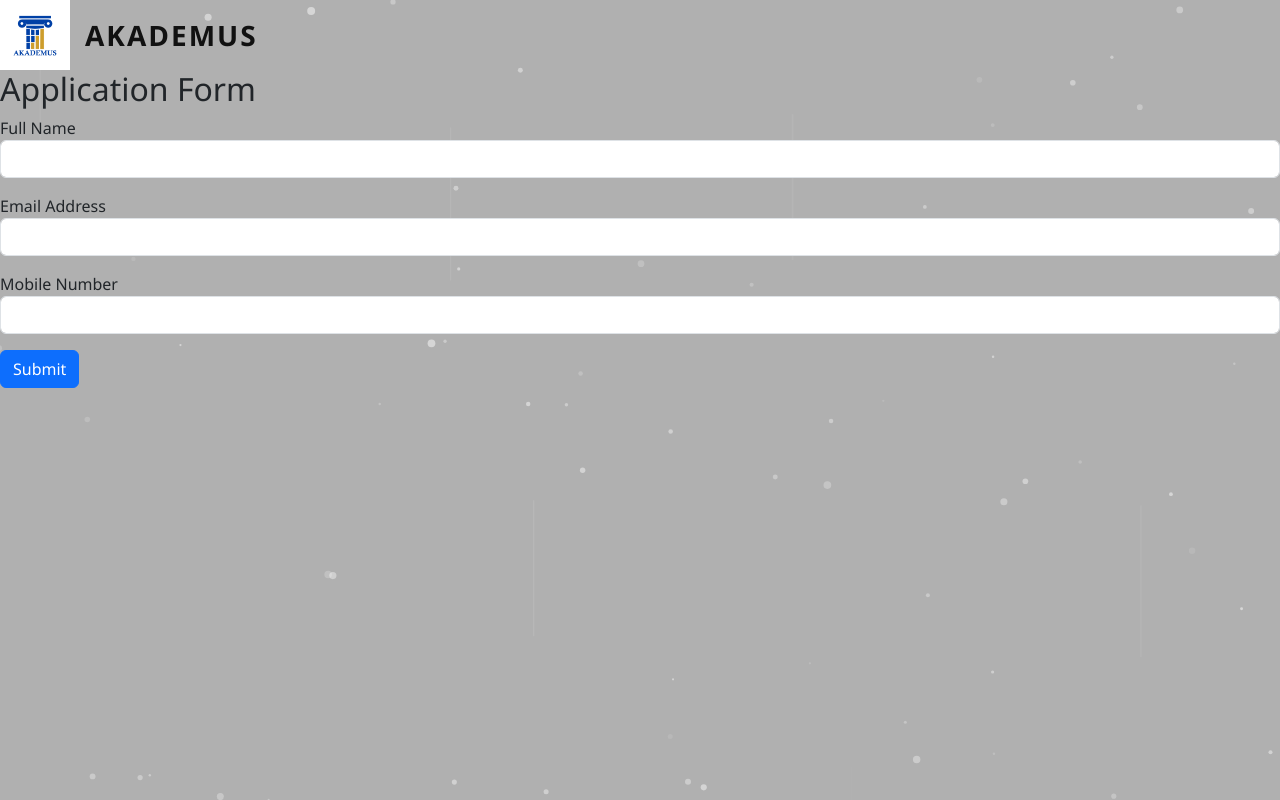
After one commit to onesys-prime-dev/akademus, a CodeIgniter 4 app: the page made by app/Views/applicationform.php in a window 1280 px wide. The commit adds this page. Run offline with PHP 8.4 and a stand-in for CodeIgniter, Linux system fonts and the light colour scheme; the template is opened without the code that fills it, so the values that code supplies are empty; some libraries are stand-ins or nearby versions.

Commit message:
created database and application module for submission

```diff
--- a/app/Config/Database.php
+++ b/app/Config/Database.php
@@ -27,9 +27,9 @@ class Database extends Config
     public array $default = [
         'DSN'          => '',
         'hostname'     => 'localhost',
-        'username'     => '',
+        'username'     => 'root',
         'password'     => '',
-        'database'     => '',
+        'database'     => 'akademus_admission',
         'DBDriver'     => 'MySQLi',
         'DBPrefix'     => '',
         'pConnect'     => false,
--- a/app/Config/Routes.php
+++ b/app/Config/Routes.php
@@ -7,3 +7,5 @@ use CodeIgniter\Router\RouteCollection;
  */
 $routes->get('/', 'Home::index');
 $routes->get('applynowpage', 'ApplyNow::index');
+$routes->get('applicationform', 'ApplicationForm::index');
+$routes->post('applicationform/submit', 'ApplicationForm::submit');
--- /dev/null
+++ b/app/Views/applicationform.php
@@ -0,0 +1,54 @@
+<!DOCTYPE html>
+<html lang="en">
+<head>
+    <meta charset="UTF-8">
+    <meta name="viewport" content="width=device-width, initial-scale=1.0">
+    <title>Application Page</title>
+
+    <link href="https://cdn.jsdelivr.net/npm/bootstrap@5.3.3/dist/css/bootstrap.min.css" rel="stylesheet">
+    <link rel="stylesheet" href="<?= base_url('assets/css/applicationform.css') ?>">
+</head>
+<body>
+    <a href="<?= base_url('/') ?>" class="brand-link">
+        <img src="<?= base_url('assets/images/logo_akademus.png') ?>"
+             alt="Akademus Logo"
+             class="brand-logo">
+        <span class="brand-text">AKADEMUS</span>
+    </a>
+
+    <section class="form-section">
+        <h2>Application Form</h2>
+
+        <form action="<?= base_url('applicationform/submit') ?>" method="post">
+
+            <div class="mb-3">
+                <label>Full Name</label>
+                <input type="text" name="fullname" class="form-control" required>
+            </div>
+
+            <div class="mb-3">
+                <label>Email Address</label>
+                <input type="email" name="email" class="form-control" required>
+            </div>
+
+            <div class="mb-3">
+                <label>Mobile Number</label>
+                <input type="text" name="mobile" class="form-control" required>
+            </div>
+
+            <button type="submit" class="btn btn-primary">
+                Submit
+            </button>
+
+        </form>
+    </section>
+
+    <canvas id="bgCanvas"></canvas>
+
+    <!-- js boostrap -->
+    <script src="https://cdn.jsdelivr.net/npm/bootstrap@5.3.3/dist/js/bootstrap.bundle.min.js"></script>
+
+    <!-- public/assets/js -->
+    <script src="<?= base_url('assets/js/applynowpage.js') ?>"></script>
+</body>
+</html>
--- a/app/Views/partials/navbar.php
+++ b/app/Views/partials/navbar.php
@@ -1,3 +1,4 @@
+<!-- HOMEPAGE NAVBAR | homepage.php  -->
 <nav>
     <a href="<?= base_url('/') ?>" class="nav-brand">
         <div class="nav-logo-box">
```
Also changed, not shown: app/Controllers/ApplicationForm.php (added, +27 -0 lines), app/Models/ApplicationModel.php (added, +17 -0 lines), app/Views/applynowpage.php (+54 -0 lines), public/assets/css/applicationform.css (added), public/assets/css/applynowpage.css.
